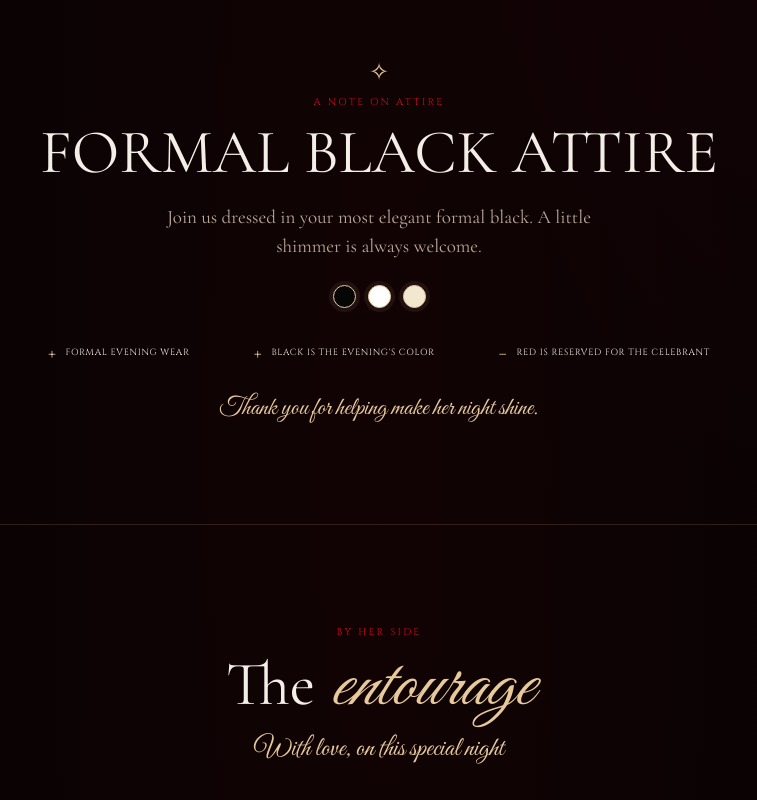
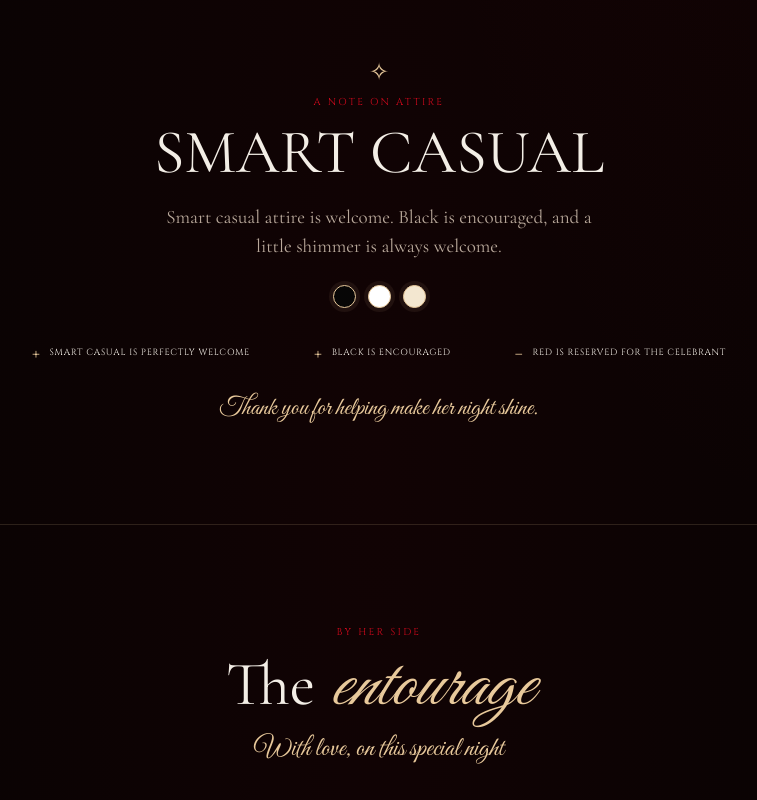
Before and after one commit to JayLado/Karen, a plain HTML site: page index.html in a window 1280 px wide. Shown: the part 2820-3620 px from the top of the page, without its empty margins (261-1018 px from the left). Drawn offline with nearby package versions, Linux system fonts and the light colour scheme.

Commit message:
Fixed some text

```diff
--- a/config.js
+++ b/config.js
@@ -50,7 +50,7 @@ window.INVITATION_CONFIG = {
       title: "18 Gifts",
       names: [
         "Jean Manila", "Nicka Santiago", "Lester Bojelador", "Ximon Recelis",
-        "Lerick Abuel", "Julius Naynes", "Tita Evelyn Millares", "Tita Using David",
+        "Lerick Abuel", "Julius Naynes", "Tita Evelyn Millares", "Joybelle Lado",
         "Tito Bernard Millares", "Tita Marites Villegas", "Tita Nora Millares", "Tita Clency Lado",
         "Sebastian Obeña", "Tita Mabel Millares", "Pst Nora Naynes", "Lagring Quintero",
         "Anna Mejico", "Ate Charmain Gonzales"
--- a/index.html
+++ b/index.html
@@ -69,10 +69,10 @@
       </section>
 
       <section class="attire-section section-shell reveal" id="attire" aria-labelledby="attire-title">
-        <div class="attire-ornament" aria-hidden="true">✧</div><p class="section-kicker">A note on attire</p><h2 class="section-title attire-title" id="attire-title">Formal black attire</h2>
-        <p class="attire-intro">Join us dressed in your most elegant formal black. A little shimmer is always welcome.</p>
+        <div class="attire-ornament" aria-hidden="true">✧</div><p class="section-kicker">A note on attire</p><h2 class="section-title attire-title" id="attire-title">Smart casual</h2>
+        <p class="attire-intro">Smart casual attire is welcome. Black is encouraged, and a little shimmer is always welcome.</p>
         <div class="palette" aria-label="Suggested colors"><span class="swatch swatch-black" title="Black"></span><span class="swatch swatch-white" title="White"></span><span class="swatch swatch-cream" title="Cream"></span></div>
-        <div class="attire-guidance"><div><span class="guidance-mark">+</span><p>Formal evening wear</p></div><div><span class="guidance-mark">+</span><p>Black is the evening's color</p></div><div><span class="guidance-mark">−</span><p>Red is reserved for the celebrant</p></div></div>
+        <div class="attire-guidance"><div><span class="guidance-mark">+</span><p>Smart casual is perfectly welcome</p></div><div><span class="guidance-mark">+</span><p>Black is encouraged</p></div><div><span class="guidance-mark">−</span><p>Red is reserved for the celebrant</p></div></div>
         <p class="attire-footnote">Thank you for helping make her night shine.</p>
       </section>
 
@@ -89,7 +89,7 @@
           <label>Full name<input name="name" autocomplete="name" required placeholder="Your name" /></label>
           <label>Email or phone<input name="contact" autocomplete="email" required placeholder="How may we reach you?" /></label>
           <label>Will you be attending?<select name="attendance" required><option value="" disabled selected>Please select</option><option value="accept">Yes, I will attend</option><option value="decline">No, I won't be available to attend</option></select></label>
-          <label class="message-label">A message for Jemina<textarea name="message" rows="3" placeholder="Leave a little note..."></textarea></label>
+          <label class="message-label">A message for Karen<textarea name="message" rows="3" placeholder="Leave a little note..."></textarea></label>
           <button class="submit-button" type="submit"><span>Send your reply</span><span aria-hidden="true">↗</span></button>
         </form>
         <p class="form-status" data-form-status role="status" aria-live="polite"></p>
```
